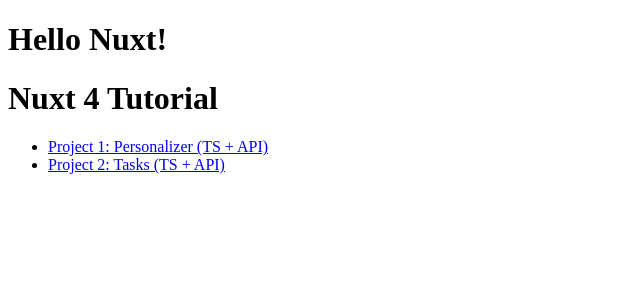
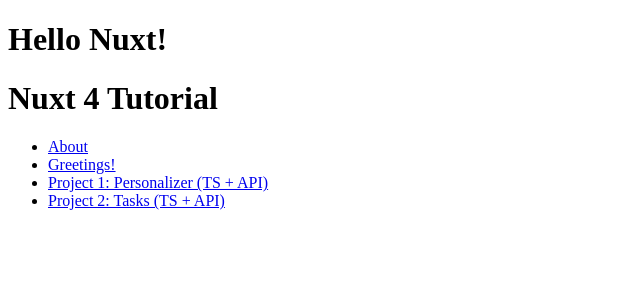
Before and after one commit to m00teck/vue-nuxt-example-app, a Nuxt app: page / in a window 1280 px wide. Shown: the top 300 px of the page, without its empty margins (0-640 px from the left). Built offline with nearby package versions, Linux system fonts and the light colour scheme.

Commit message:
Update index file

```diff
--- a/app/pages/index.vue
+++ b/app/pages/index.vue
@@ -3,6 +3,12 @@
         <h1>Nuxt 4 Tutorial</h1>
         <nav>
             <ul>
+                <li>
+                    <NuxtLink to="/about">About</NuxtLink>
+                </li>
+                <li>
+                    <NuxtLink to="/greet">Greetings!</NuxtLink>
+                </li>
                 <li>
                     <NuxtLink to="/personalizer">Project 1: Personalizer (TS + API)</NuxtLink>
                 </li>
```
